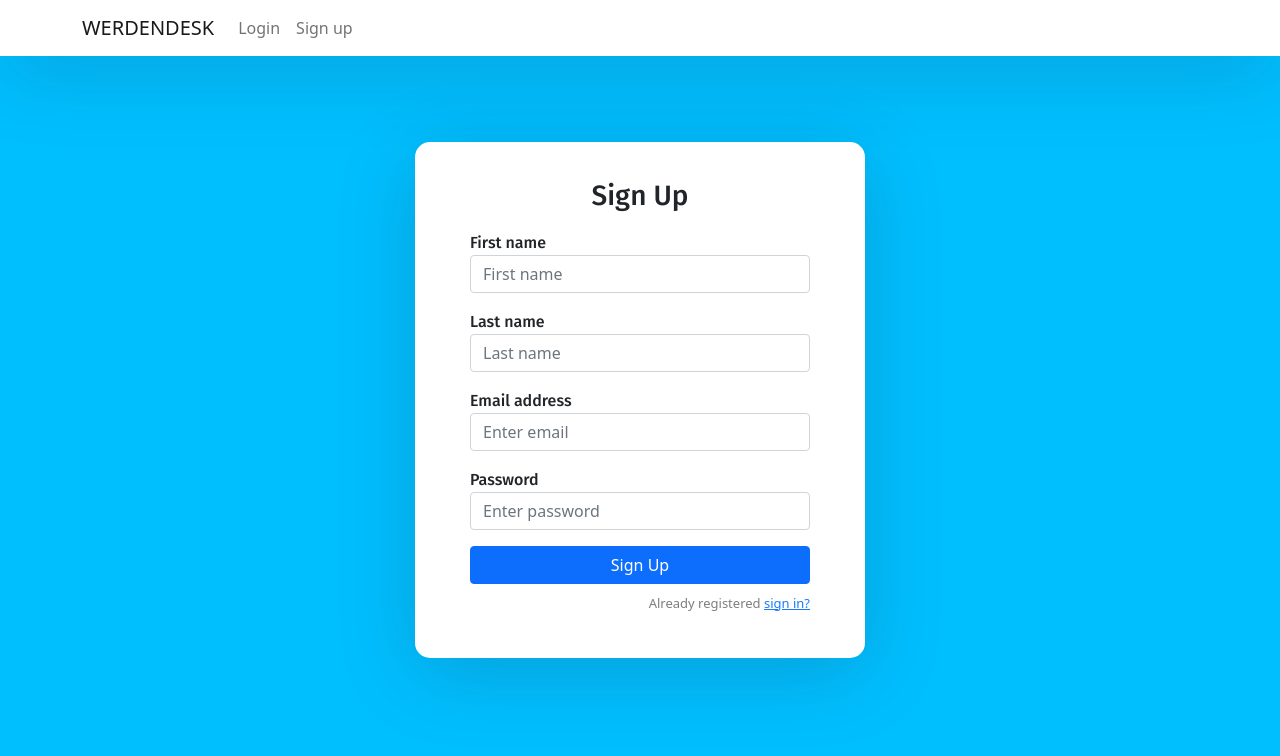
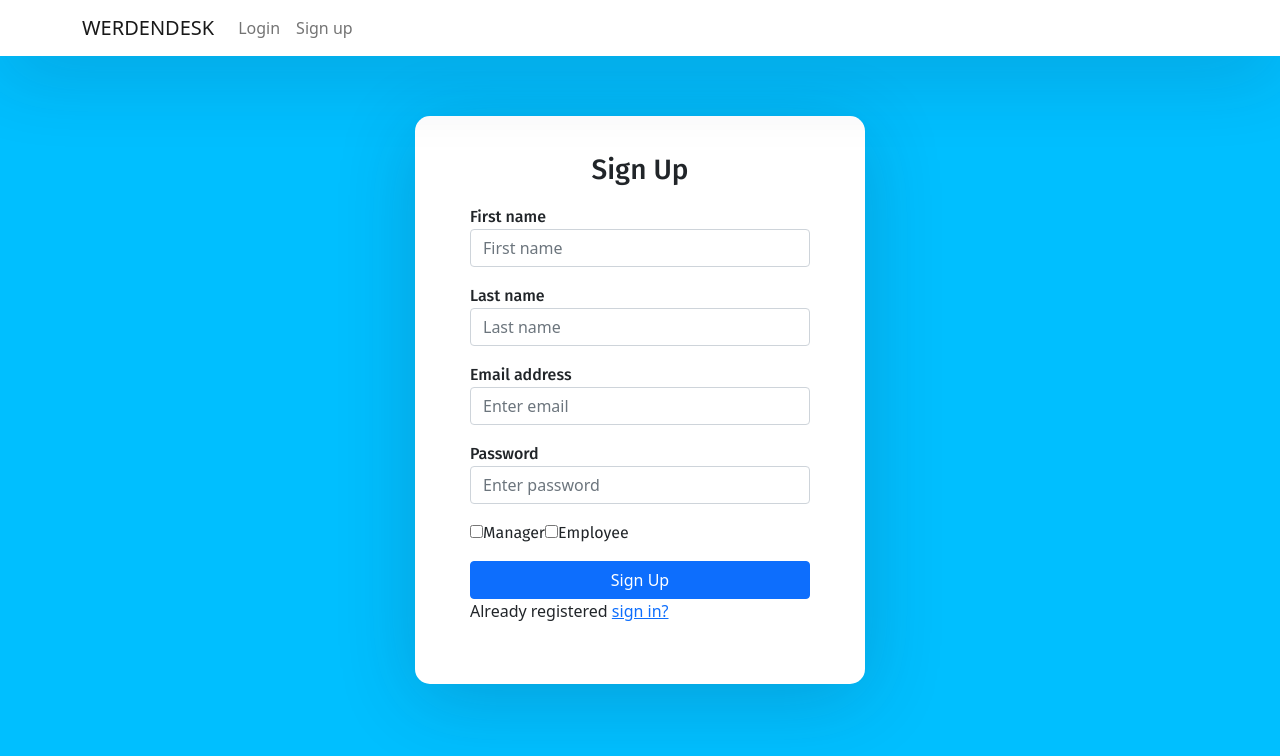
Before and after one commit to davidkiama/Asset-Inventory-Management, a React (Create React App) app in the folder frontend/: page /sign-up in a window 1280 px wide. Shown: the top 756 px of the page. Built offline with nearby package versions, Linux system fonts and the light colour scheme.

Commit message:
manager/employee checkbox

```diff
--- a/frontend/src/components/signup.component.js
+++ b/frontend/src/components/signup.component.js
@@ -1,4 +1,5 @@
-import React, { Component } from 'react'
+import React, { Component } from "react";
+// import * as React from 'react'
 export default class SignUp extends Component {
   render() {
     return (
@@ -32,6 +33,27 @@ export default class SignUp extends Component {
             placeholder="Enter password"
           />
         </div>
+        <div className="mb-3">
+          <div className="custom-control custom-checkbox">
+            <input
+              type="checkbox"
+              className="custom-control-input"
+              id="customCheck1"
+            />
+            <label className="custom-control-label" htmlFor="customCheck1">
+              Manager
+            </label>
+
+            <input
+              type="checkbox"
+              className="custom-control-input"
+              id="customCheck2"
+            />
+            <label className="custom-control-label" htmlFor="customCheck2">
+              Employee
+            </label>
+          </div>
+        </div>
         <div className="d-grid">
           <button type="submit" className="btn btn-primary">
             Sign Up
@@ -41,6 +63,6 @@ export default class SignUp extends Component {
           Already registered <a href="/sign-in">sign in?</a>
         </p>
       </form>
-    )
+    );
   }
 }
--- a/frontend/src/index.css
+++ b/frontend/src/index.css
@@ -49,14 +49,3 @@ body, html, .App, #root, .auth-wrapper {
 .custom-control-label {
   font-weight: 400;
 }
-.forgot-password,
-.forgot-password a {
-  text-align: right;
-  font-size: 13px;
-  padding-top: 10px;
-  color: #7f7d7d;
-  margin: 0;
-}
-.forgot-password a {
-  color: #167bff;
-}
```
